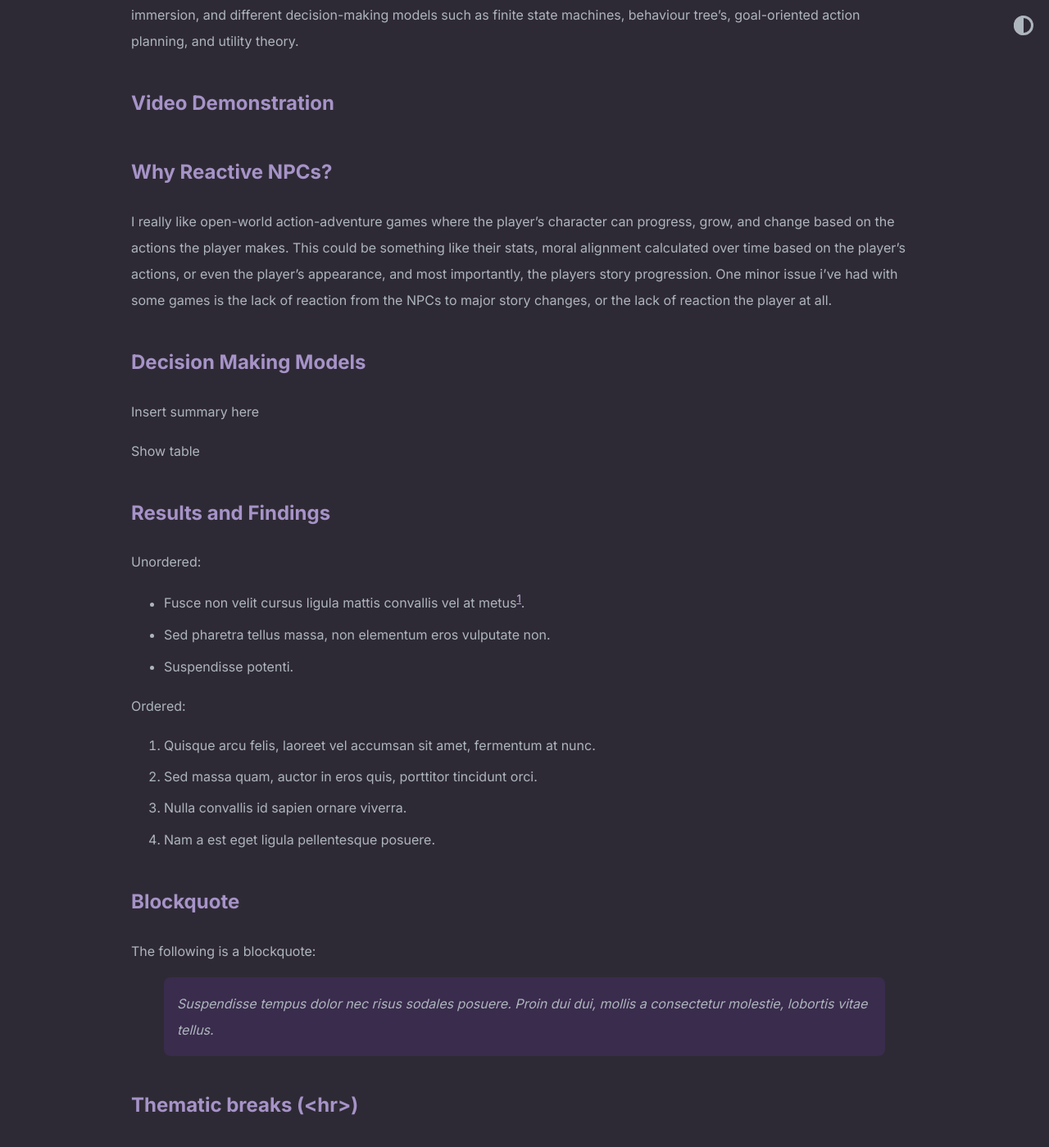
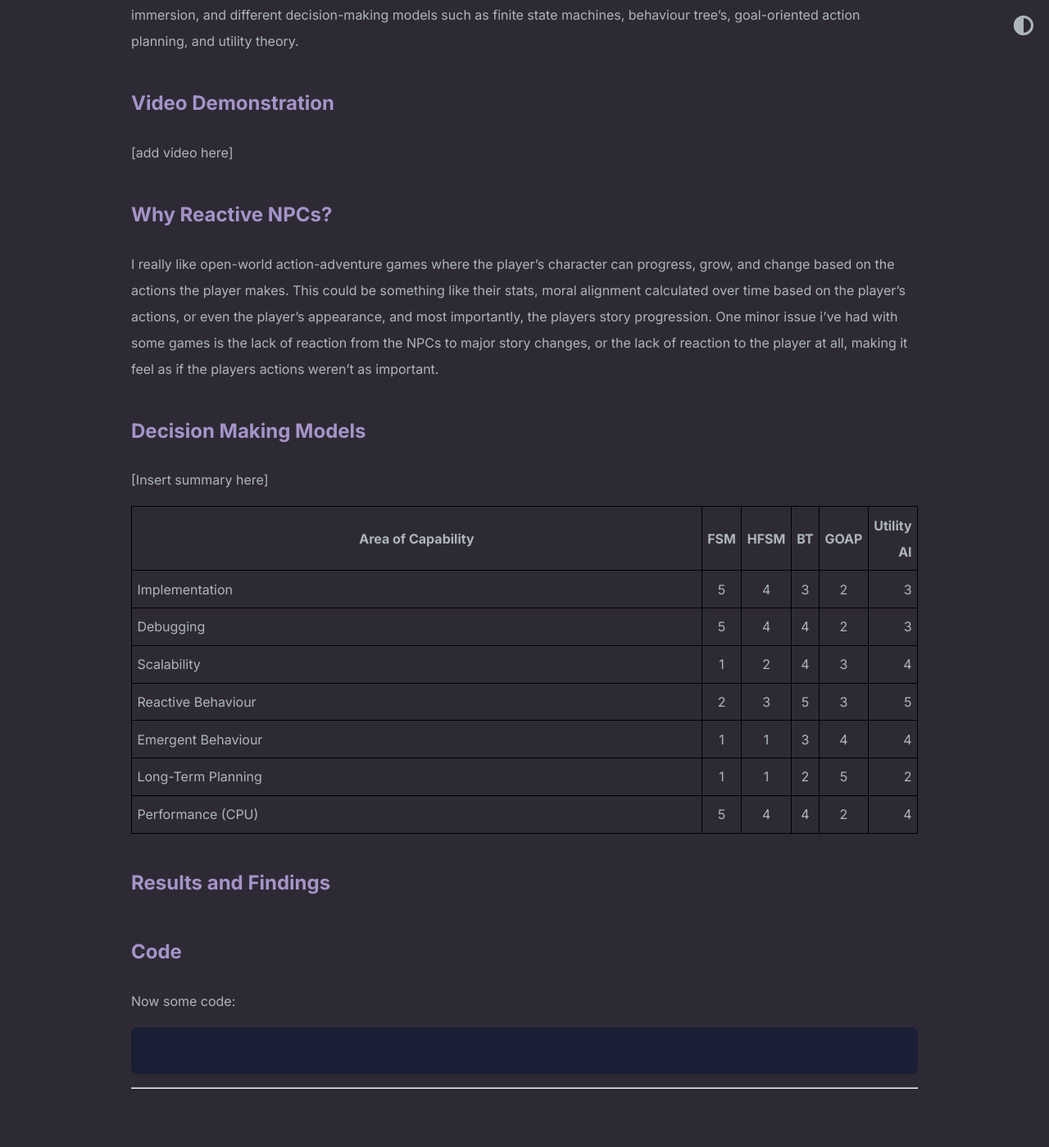
Before and after one commit to Jem-exe/jem-exe.github.io, a Jekyll site: the page built from _posts/2026-04-14-reactive-npcs.md, in a window 1280 px wide and 1400 px high, scrolled down 422 px. Shown: the whole window at 82% size. Built offline with Jekyll 4.4.1, drawn with Linux system fonts in a browser that asks for light colours; some of the changed text lies outside the part shown.

Commit message:
reactive npcs

````diff
--- a/_posts/2026-04-14-reactive-npcs.md
+++ b/_posts/2026-04-14-reactive-npcs.md
@@ -9,76 +9,36 @@
 
 ## Video Demonstration
 
-
+[add video here]
 
 ## Why Reactive NPCs?
-I really like open-world action-adventure games where the player's character can progress, grow, and change based on the actions the player makes. This could be something like their stats, moral alignment calculated over time based on the player's actions, or even the player's appearance, and most importantly, the players story progression. One minor issue i've had with some games is the lack of reaction from the NPCs to major story changes, or the lack of reaction the player at all.
+I really like open-world action-adventure games where the player's character can progress, grow, and change based on the actions the player makes. This could be something like their stats, moral alignment calculated over time based on the player's actions, or even the player's appearance, and most importantly, the players story progression. One minor issue i've had with some games is the lack of reaction from the NPCs to major story changes, or the lack of reaction to the player at all, making it feel as if the players actions weren't as important.
 
 ## Decision Making Models
-Insert summary here
 
-Show table
+[Insert summary here]
+
+| Area of Capability  | FSM         | HFSM        | BT          | GOAP        | Utility AI |
+| ------------------- |:-----------:|:-----------:|:-----------:|:-----------:|-----------:|
+| Implementation      | 5           | 4           | 3           | 2           | 3          |
+| Debugging           | 5           | 4           | 4           | 2           | 3          |
+| Scalability         | 1           | 2           | 4           | 3           | 4          |
+| Reactive Behaviour  | 2           | 3           | 5           | 3           | 5          |
+| Emergent Behaviour  | 1           | 1           | 3           | 4           | 4          |
+| Long-Term Planning  | 1           | 1           | 2           | 5           | 2          |
+| Performance (CPU)   | 5           | 4           | 4           | 2           | 4          |
 
 ## Results and Findings
 
-Unordered:
 
-- Fusce non velit cursus ligula mattis convallis vel at metus[^2].
-- Sed pharetra tellus massa, non elementum eros vulputate non.
-- Suspendisse potenti.
-
-Ordered:
-
-1. Quisque arcu felis, laoreet vel accumsan sit amet, fermentum at nunc.
-2. Sed massa quam, auctor in eros quis, porttitor tincidunt orci.
-3. Nulla convallis id sapien ornare viverra.
-4. Nam a est eget ligula pellentesque posuere.
-
-## Blockquote
-
-The following is a blockquote:
-
-> Suspendisse tempus dolor nec risus sodales posuere. Proin dui dui, mollis a consectetur molestie, lobortis vitae tellus.
-
-## Thematic breaks (<hr>)
-
-Mauris viverra dictum ultricies[^3]. Vestibulum quis ipsum euismod, facilisis metus sed, varius ipsum. Donec scelerisque lacus libero, eu dignissim sem venenatis at. Etiam id nisl ut lorem gravida euismod. **You can put some text inside the horizontal rule like so.**
-
----
-{: data-content="hr with text"}
-
-Mauris viverra dictum ultricies. Vestibulum quis ipsum euismod, facilisis metus sed, varius ipsum. Donec scelerisque lacus libero, eu dignissim sem venenatis at. Etiam id nisl ut lorem gravida euismod. **Or you can just have an clean horizontal rule.**
-
----
-
-Mauris viverra dictum ultricies. Vestibulum quis ipsum euismod, facilisis metus sed, varius ipsum. Donec scelerisque lacus libero, eu dignissim sem venenatis at. Etiam id nisl ut lorem gravida euismod. Or you can just have an clean horizontal rule.
 
 ## Code
 
 Now some code:
 
 ```
-const ultimateTruth = 'follow middlepath';
-console.log(ultimateTruth);
+
 ```
-
-And here is some `inline code`!
-
-## Tables
-
-Now a table:
-
-| Tables        | Are           | Cool  |
-| ------------- |:-------------:| -----:|
-| col 3 is      | right-aligned | $1600 |
-| col 2 is      | centered      |   $12 |
-| zebra stripes | are neat      |    $1 |
-
-## Images
-
-![theme logo]<link rel="logo.png" sizes="300x300" href="/logo.png">
-
-This is an image[^4]
 
 ---
 {: data-content="footnotes"}
````
